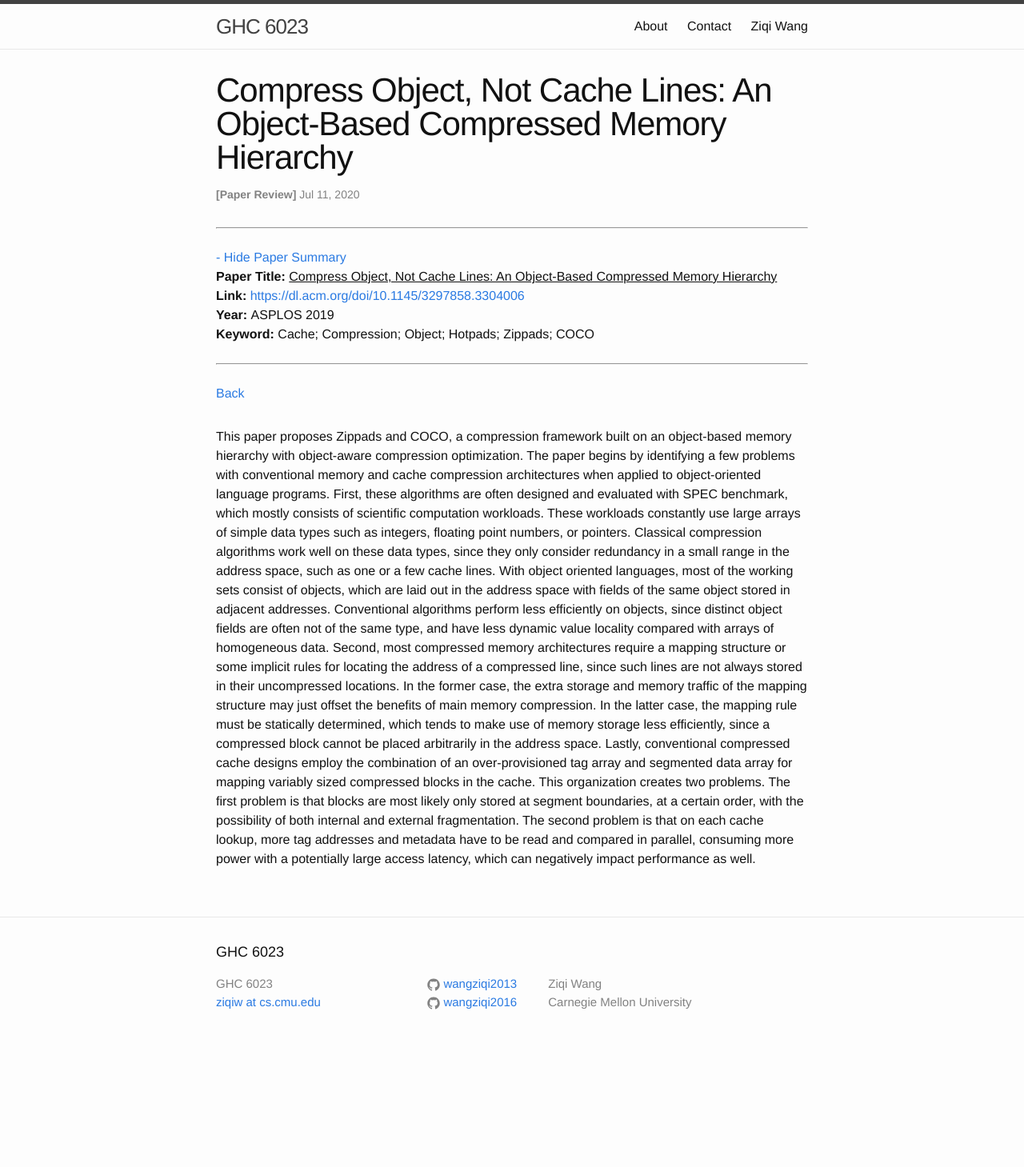
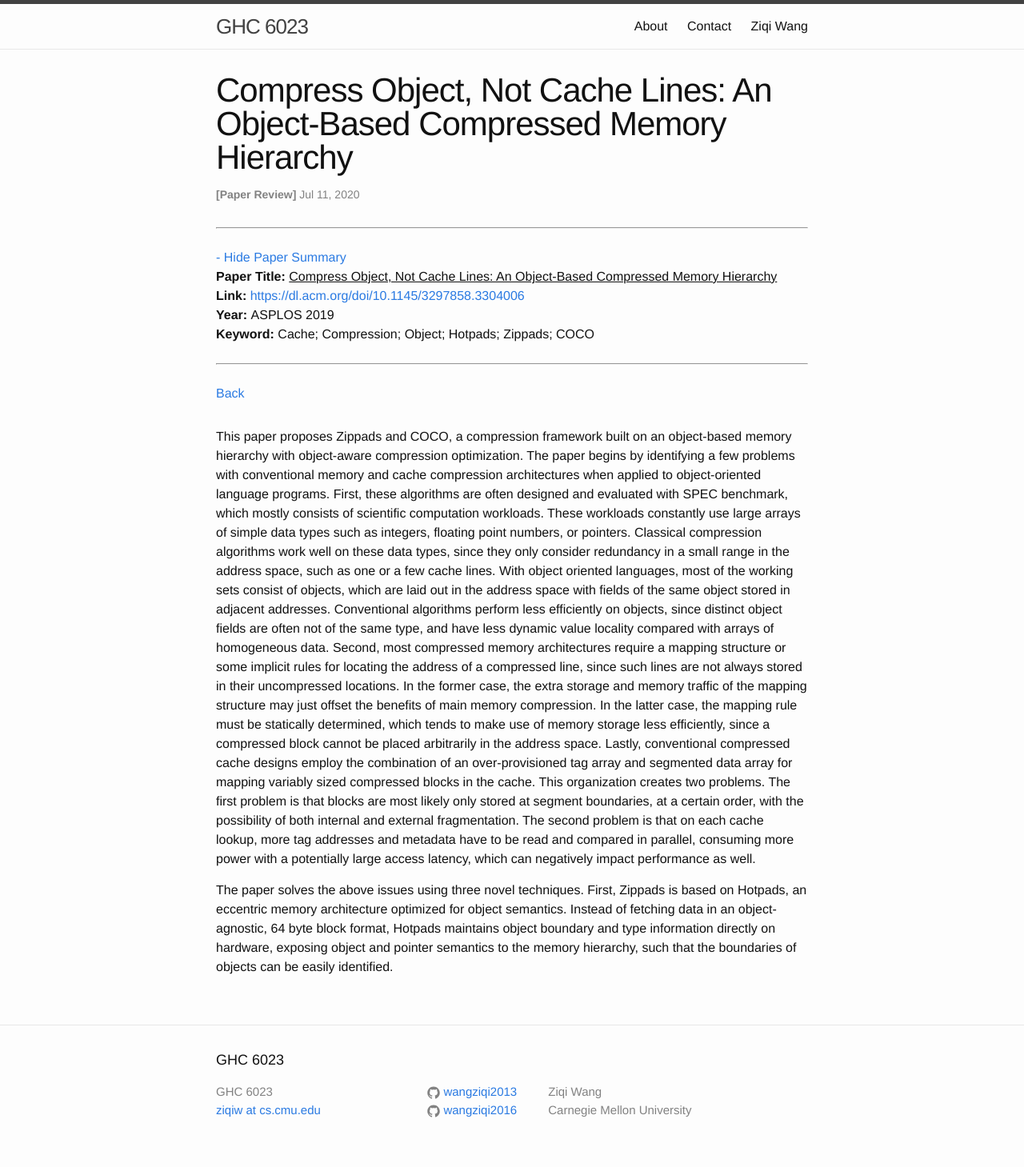
Before and after one commit to wangziqi2013/wangziqi2013.github.io, a Jekyll site: the page built from _posts/2020-07-11-zippads-coco.markdown, in a window 1280 px wide. Shown: the whole page at 80% size. Built offline with Jekyll 4.4.1, drawn with Linux system fonts in a browser that asks for light colours; before the commit the page ends 1324 px from its top, so only the background shows below that.

Commit message:
Adding hotpads

```diff
--- a/_posts/2020-07-11-zippads-coco.markdown
+++ b/_posts/2020-07-11-zippads-coco.markdown
@@ -34,3 +34,8 @@ problem is that blocks are most likely only stored at segment boundaries, at a c
 both internal and external fragmentation. The second problem is that on each cache lookup, more tag addresses and metadata
 have to be read and compared in parallel, consuming more power with a potentially large access latency, which can negatively
 impact performance as well.
+
+The paper solves the above issues using three novel techniques. First, Zippads is based on Hotpads, an eccentric
+memory architecture optimized for object semantics. Instead of fetching data in an object-agnostic, 64 byte block format,
+Hotpads maintains object boundary and type information directly on hardware, exposing object and pointer semantics
+to the memory hierarchy, such that the boundaries of objects can be easily identified.
```
